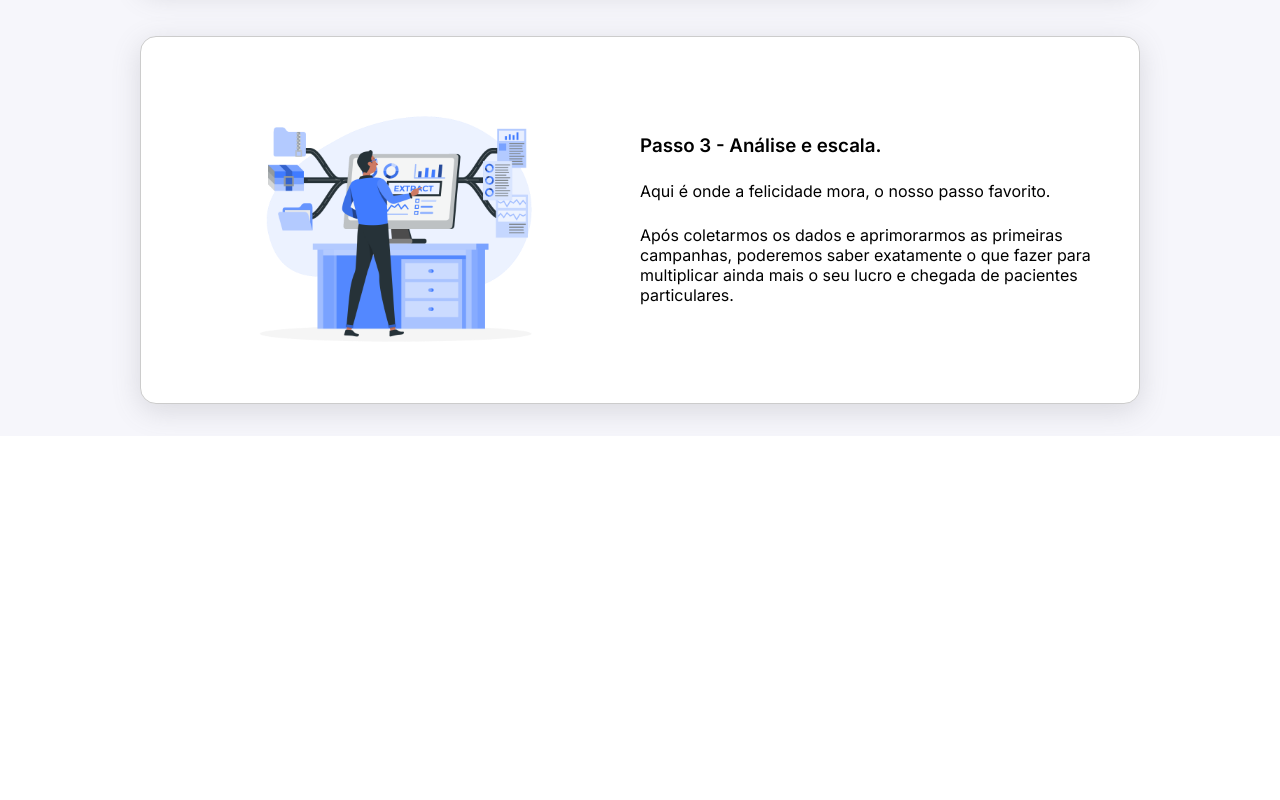
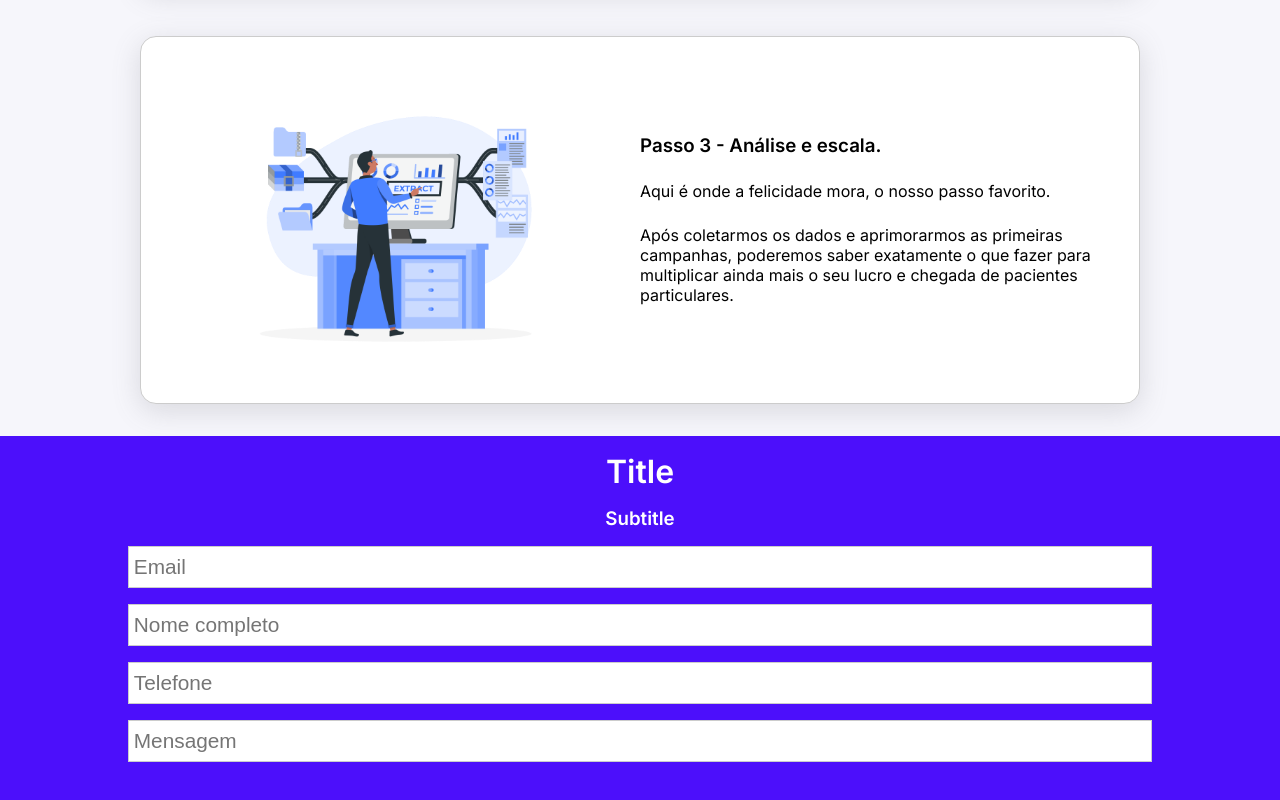
Before and after one commit to danielflorencio/calon-website, a Next.js app: page / in a window 1280 px wide. Shown: the part 4032-4832 px from the top of the page. Before the commit the page ends 4468 px from the top, so only its background shows below. Built offline with nearby package versions, Linux system fonts and the light colour scheme.

Commit message:
Started drafting the forms section.

```diff
--- a/src/app/page.tsx
+++ b/src/app/page.tsx
@@ -5,6 +5,7 @@ import NavbarContainer from '@/components/Navbar/NavbarContainer'
 import WhoIsFor from '@/sectionLayouts/WhoIsFor/WhoIsFor'
 import StepByStepSection from '@/sectionLayouts/StepByStepSection/StepByStepSection'
 import BenefitsSection from '@/sectionLayouts/BenefitsSection/BenefitsSection'
+import FormSection from '@/sectionLayouts/FormSection/FormSection'
 
 export default function Home() {
   return (
@@ -15,6 +16,7 @@ export default function Home() {
       <WhoIsFor/>
       <ServicesSection/>
       <StepByStepSection/>
+      <FormSection/>
     </main>
   )
 }
--- /dev/null
+++ b/src/components/Form/Form.tsx
@@ -0,0 +1,19 @@
+'use client'
+import { useState } from 'react'
+import styles from './styles.module.css'
+export default function Form(){
+
+    const [email, setEmail] = useState<string>();
+    const [name, setName] = useState<string>();
+    const [phone, setPhone] = useState<string>();
+    const [message, setMessage] = useState<string>();
+
+    return(
+        <form className={styles.form}>
+            <input type='text' placeholder='Email' value={email} onChange={e => setEmail(e.target.value)}></input>
+            <input type='text' placeholder='Nome completo' value={name} onChange={e => setName(e.target.value)}></input>
+            <input type='text' placeholder='Telefone' value={phone} onChange={e => setPhone(e.target.value)}></input>
+            <input type='text' placeholder='Mensagem' value={message} onChange={e => setMessage(e.target.value)}></input>
+        </form>
+    )
+}
--- /dev/null
+++ b/src/components/Form/styles.module.css
@@ -0,0 +1,12 @@
+.form{
+    width: 80%;
+    display: flex;
+    flex-direction: column;
+    gap: 1rem;
+}
+.form input{
+    font-size: 1.3rem;
+    padding: 0.5rem 0.3rem;
+    /* border-radius: 0.4rem; */
+    border: 1px solid #ccc;
+}
--- /dev/null
+++ b/src/sectionLayouts/FormSection/FormSection.tsx
@@ -0,0 +1,11 @@
+import Form from '@/components/Form/Form'
+import styles from './styles.module.css'
+export default function FormSection(){
+    return(
+        <section className={styles.section}>
+            <h2 className={styles.title}>Title</h2>
+            <h3 className={styles.subtitle}>Subtitle</h3>
+            <Form/>
+        </section>
+    )
+}
--- /dev/null
+++ b/src/sectionLayouts/FormSection/styles.module.css
@@ -0,0 +1,18 @@
+.section{
+    background-color: #4c0ffb;
+    width: 100vw;
+    display: flex;
+    justify-content: center;
+    flex-direction: column;
+    align-items: center;
+    padding-bottom: 3rem;
+}
+.title{
+    font-size: 2rem;
+    margin: 1rem 0;
+    color: white;
+}
+.subtitle{
+    margin-bottom: 1rem;
+    color: white;
+}
```
